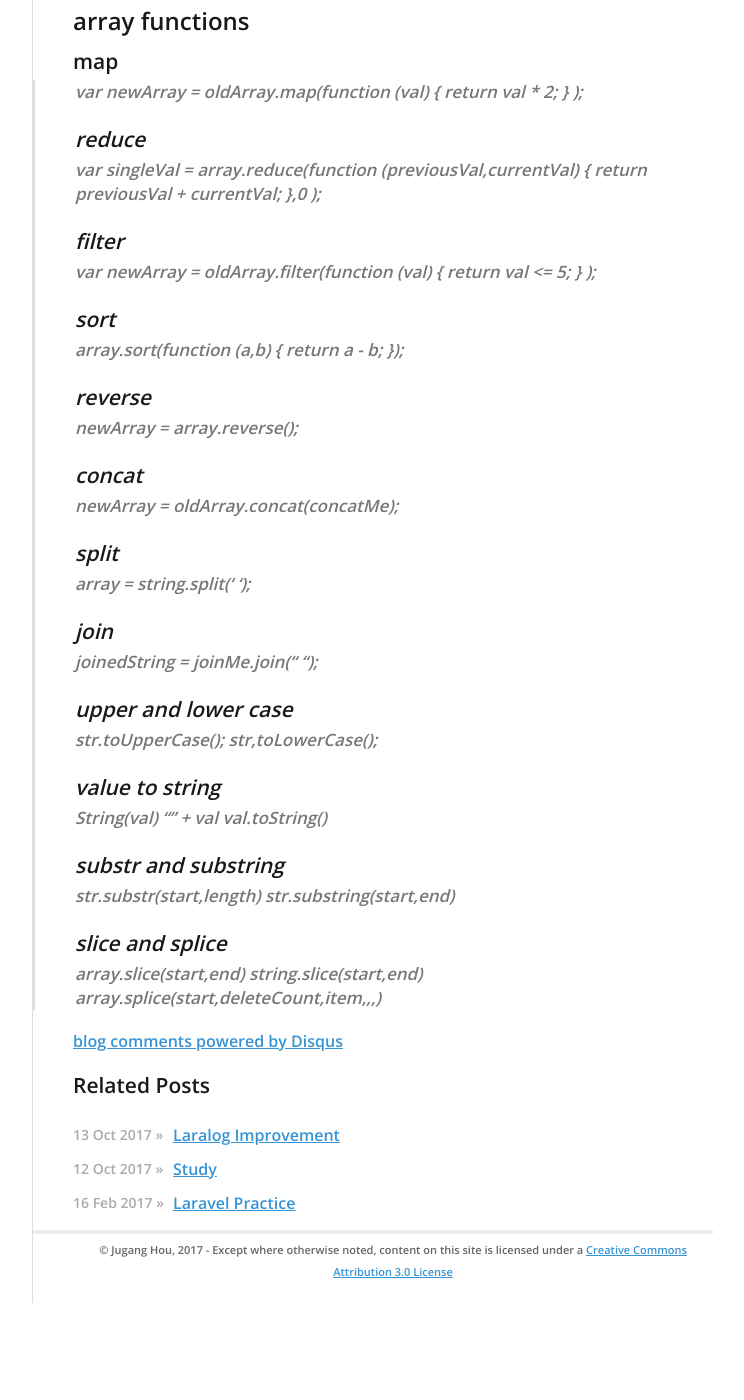
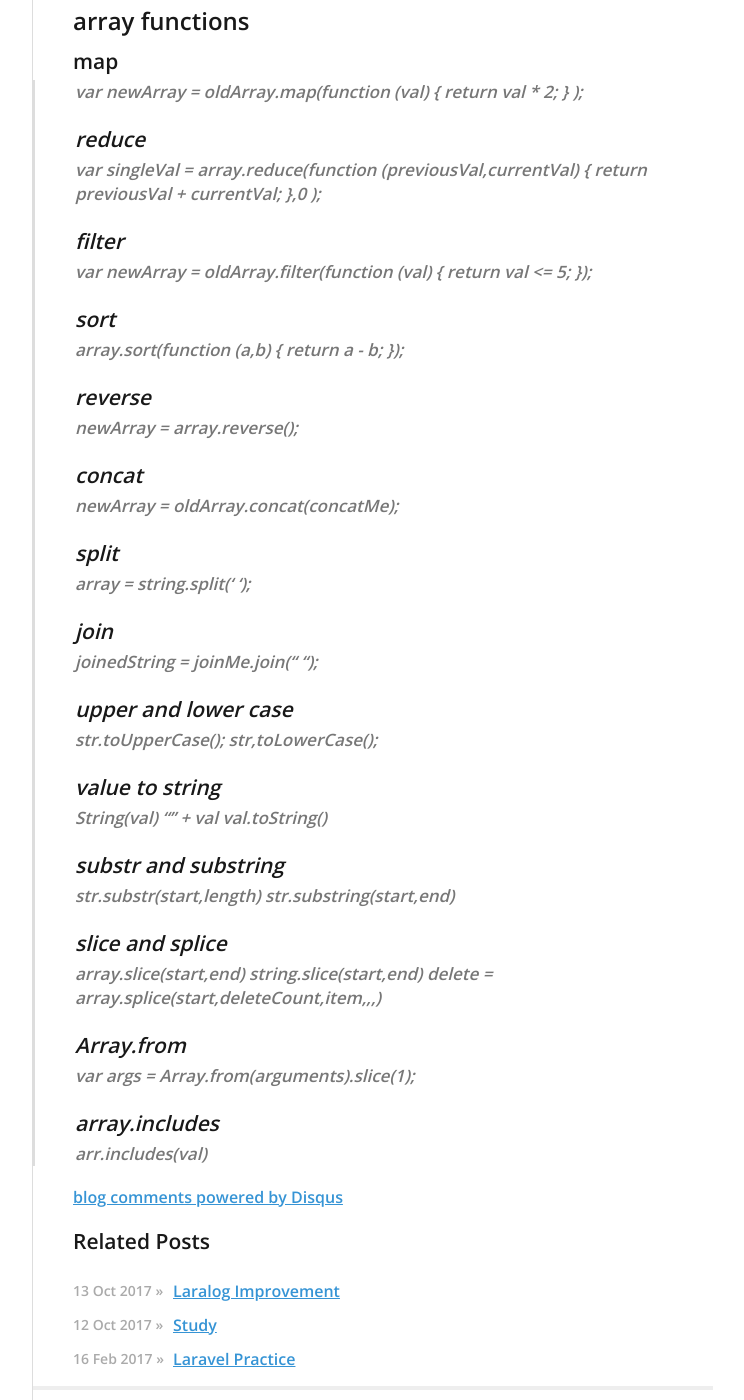
Before and after one commit to Cassini17/cassini17.github.io, a Jekyll site: the page built from _posts/2017-10-17-javascript-tips.md, in a window 1280 px wide and 1400 px high, scrolled down 518 px. Shown: the whole window, without its empty margins (378-1122 px from the left). Built offline with Jekyll 4.4.1, drawn with Linux system fonts in a browser that asks for light colours; nearby versions of some CDN libraries; our own code applies the rules of GitHub Pages for plain Markdown files; comment, search, counter and statistics services are not loaded; before the commit the page ends 1821 px from its top, so only the background shows below that.

Commit message:
Saved 2017-10-17-javascript-tips.md with Dillinger.io

```diff
--- a/_posts/2017-10-17-javascript-tips.md
+++ b/_posts/2017-10-17-javascript-tips.md
@@ -35,8 +35,7 @@
 #### filter
 > var newArray = oldArray.filter(function (val) {
 >  return val <= 5;
-> }
-> );
+> });
 #### sort
 > array.sort(function (a,b) {
 >  return a - b;
@@ -62,4 +61,8 @@
 #### slice and splice
 > array.slice(start,end)
 > string.slice(start,end)
-> array.splice(start,deleteCount,item,,,)
+> delete = array.splice(start,deleteCount,item,,,)
+#### Array.from
+> var args = Array.from(arguments).slice(1);
+#### array.includes
+> arr.includes(val)
```
